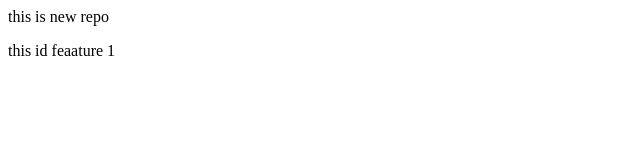
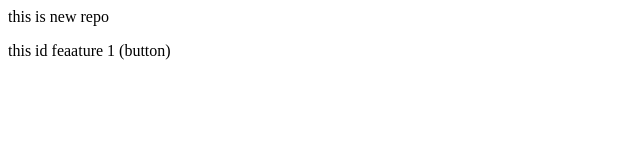
Before and after one commit to Aqnufais/localrepo, a plain HTML site: page index.html in a window 1280 px wide. Shown: the full height of the page, 0-640 px from the left. Drawn offline with Linux system fonts and the light colour scheme.

```diff
--- a/index.html
+++ b/index.html
@@ -1,2 +1,2 @@
 <p>this is new repo</p>
-<p>this id feaature 1</p>
+<p>this id feaature 1 (button) </p>
```
